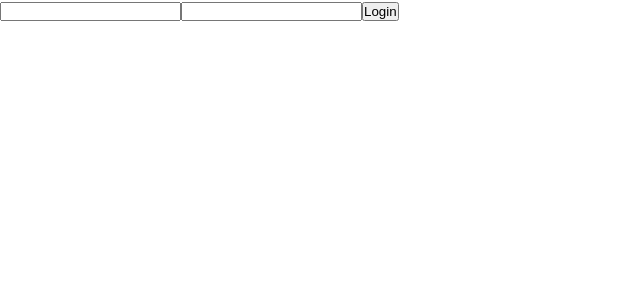
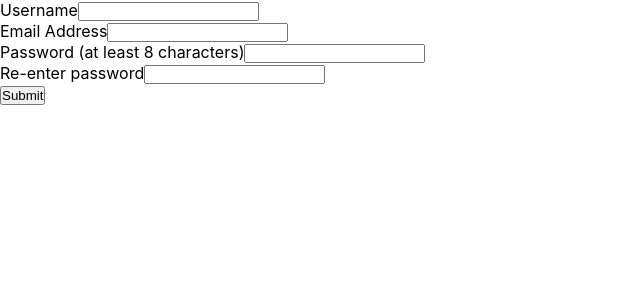
Before and after one commit to Saadkhalid913/wasp-frontend, a React (Create React App) app: page /signup in a window 1280 px wide. Shown: the top 300 px of the page, without its empty margins (0-640 px from the left). Built offline with nearby package versions, Linux system fonts and the light colour scheme.

Commit message:
Added signup component to frontend

```diff
--- a/package.json
+++ b/package.json
@@ -10,6 +10,7 @@
     "axios": "^0.21.1",
     "react": "^17.0.2",
     "react-dom": "^17.0.2",
+    "react-router-dom": "^5.2.0",
     "react-scripts": "4.0.3",
     "web-vitals": "^1.1.2"
   },
--- a/src/app.jsx
+++ b/src/app.jsx
@@ -1,8 +1,9 @@
 import React, { Component } from 'react';
 import Tasks from './components/posts';
 import Login from "./components/login"
+import Signup from "./components/signup"
 import "./App.css"
-
+import { BrowserRouter as Router, Switch, Route } from "react-router-dom"
 
 export default class App extends Component {
 
@@ -12,9 +13,13 @@ export default class App extends Component {
 
 
   render(){
+    console.log("current token", this.state.token)
     if (!this.state.token) {
       return (
-      <Login key = "login-box" submitToken={this.submitToken}/>
+        <Router>
+           <Route path ="/" exact render = {(props) => <Login {...props} key="login-box" submitToken={this.submitToken}/>}/>
+           <Route path ="/signup" exact component={Signup}/>
+        </Router>
       );
     }
    return (<Tasks token = {this.state.token}/>);
--- a/src/components/login.jsx
+++ b/src/components/login.jsx
@@ -17,6 +17,7 @@ export default class Login extends Component {
         <input id = "username-email-box" />
         <input type = "password" id = "password-box"/>
         <button onClick = {this.handleLogin}>Login</button>
+        <a href = "/signup">Don't have an account? Sign up here.</a>
       </div>
 
       );
--- /dev/null
+++ b/src/components/signup.jsx
@@ -0,0 +1,57 @@
+import axios from 'axios';
+import React, { Component } from 'react';
+
+export default class Signup extends Component {
+  state = {
+    error: null
+  }
+
+  render() {
+    return (
+      <div>
+        <p >{this.state.error}</p>
+        <div>
+          <label htmlFor = "username">Username</label>
+          <input type="text" name = "username" id = "username-box" />
+        </div>
+
+        <div>
+          <label htmlFor = "email">Email Address</label>
+          <input type="email" name = "email" id = "email-box" />
+        </div>
+
+        <div>
+          <label htmlFor = "password1">{`Password (at least 8 characters)`}</label>
+          <input name = "password1" id = "password-box1" />
+        </div>
+
+        <div>
+          <label htmlFor = "password2">Re-enter password</label>
+          <input name = "password2" id = "password-box2" />
+        </div>
+
+        <button onClick ={this.handleSubmit}>Submit</button>
+      </div>
+    )
+  }
+
+  handleSubmit = async () => {
+    this.setState({error: null})
+
+    const email = document.getElementById("email-box").value
+    const username = document.getElementById("username-box").value
+    const pass1 = document.getElementById("password-box1").value
+    const pass2 = document.getElementById("password-box2").value
+
+    if (!(pass1===pass2)) return this.setState({error: "The two passwords do not match"})
+
+    const response = await axios.post("http://localhost:3000/api/users/signup", { email, username, password: pass1 })
+    console.log(response)
+
+    if (response.data.error) return this.setState({error: response.data.error});
+    this.props.submitToken(response.data.user_auth_token)
+
+
+  }
+
+}
```
Also changed, not shown: 1 other file (tests, documents, lock files or other folders).
